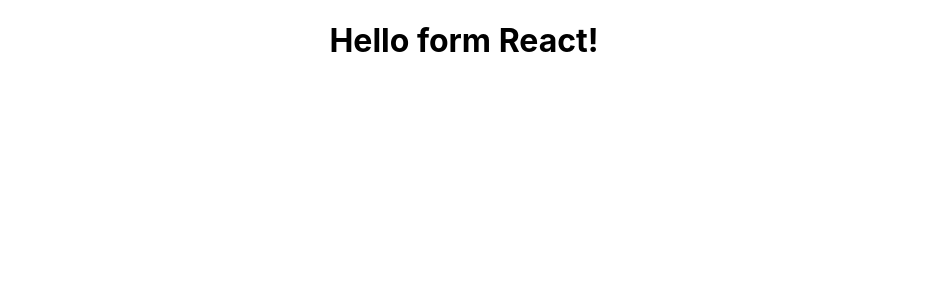
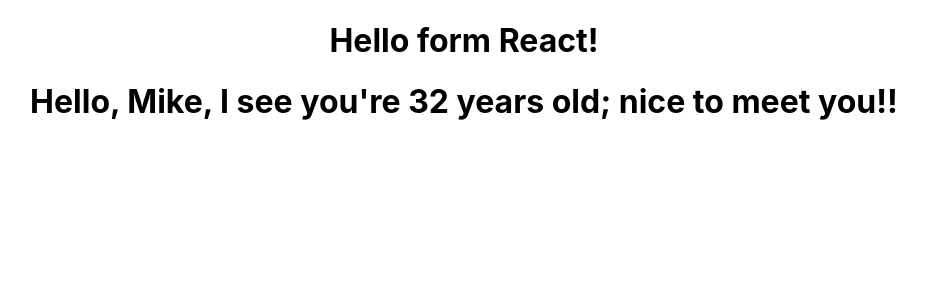
Before and after one commit to Nmyhi/React-mini-project, a React (Create React App) app in the folder my-app/: page / in a window 1280 px wide. Shown: the top 300 px of the page, without its empty margins (176-1102 px from the left). Built offline with nearby package versions, Linux system fonts and the light colour scheme.

Commit message:
Add FunctionalGreetingWithProps function

```diff
--- a/my-app/src/App.js
+++ b/my-app/src/App.js
@@ -1,11 +1,12 @@
-import logo from './logo.svg';
 import './App.css';
 import FunctionalGreeting from './components/FunctionalGreeting';
+import FunctionalGreetingWithProps from './components/FunctionalGreetingWithProps';
 
 function App() {
   return (
     <div className="App">
       <FunctionalGreeting/>
+      <FunctionalGreetingWithProps greeting="nice to meet you!!" name="Mike" age="32" />
     </div>
   );
 }
--- /dev/null
+++ b/my-app/src/components/FunctionalGreetingWithProps.js
@@ -0,0 +1,8 @@
+import React from "react";
+
+const FunctionalGreetingWithProps = (props) => {
+    console.log(props);
+    return <h1>Hello, {props.name}, I see you're {props.age} years old; {props.greeting}</h1>
+};
+
+export default FunctionalGreetingWithProps;
```
